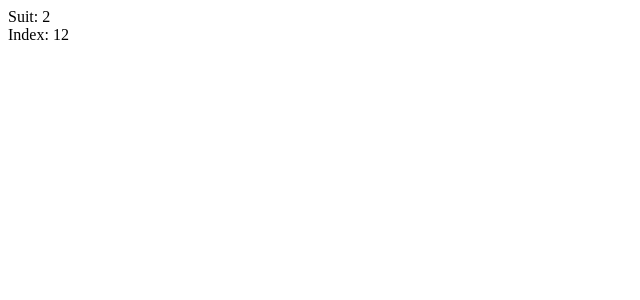
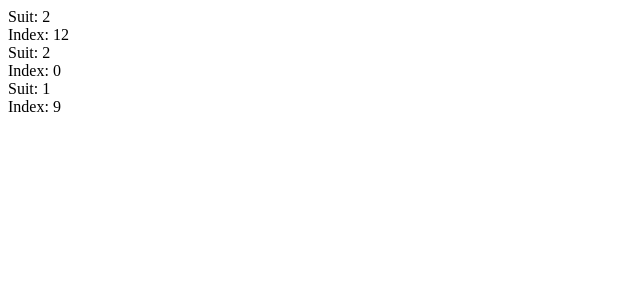
Before and after one commit to mika-lindell/blackjack, a React app: page / in a window 1280 px wide. Shown: the top 300 px of the page, without its empty margins (0-640 px from the left). Built offline with nearby package versions, Linux system fonts and the light colour scheme.

Commit message:
Draw cards to hand and render the hand

```diff
--- a/src/app/app.component.jsx
+++ b/src/app/app.component.jsx
@@ -1,11 +1,10 @@
 import React from 'react';
 import {render} from 'react-dom';
 
-import CardComponent from '../card/card.component.jsx';
+import HandComponent from '../hand/hand.component.jsx';
 
 import Deck from '../deck/deck.jsx';
-import Card from '../card/card.jsx';
-
+import Hand from '../hand/hand.jsx';
 
 import './app.component.scss';
 
@@ -16,26 +15,34 @@ class AppComponent extends React.Component {
     this.state = {
       deck: new Deck(),
       hands: {
-        player: null,
-        dealer: null,
+        player: new Hand(),
+        dealer: new Hand(),
       }
     }
+
   }
 
-  renderCard(card){
-    return(
-        <CardComponent suit={card.suit} index={card.index} />
-      );
+  drawFrom(deck, toHand){
+    toHand.hit(deck.draw());
+  }
+
+  renderHand(hand){
+    return (
+      <HandComponent hand={hand} />
+    );
   }
 
   render() {
 
     this.state.deck.collectAndShuffle();
 
-    const card = this.state.deck.draw();
+    this.drawFrom(this.state.deck, this.state.hands.player);
+    this.drawFrom(this.state.deck, this.state.hands.player);
+    this.drawFrom(this.state.deck, this.state.hands.player);
+
     return (
       <div>
-        {this.renderCard(card)}
+        {this.renderHand(this.state.hands.player)}
       </div>
     );
   }
--- /dev/null
+++ b/src/hand/hand.component.jsx
@@ -0,0 +1,28 @@
+import React from 'react';
+
+import CardComponent from '../card/card.component.jsx';
+
+import Card from '../card/card.jsx';
+
+
+class HandComponent extends React.Component {
+
+  constructor(props){
+    super(props);
+  }
+
+
+  render() {
+
+    return (
+      <div>
+      {this.props.hand.cards.map((value, i)=>
+        <CardComponent key={i} suit={value.suit} index={value.index} />
+      )}
+      </div>
+    );
+
+  }
+}
+
+export default HandComponent;
--- a/src/hand/hand.jsx
+++ b/src/hand/hand.jsx
@@ -0,0 +1,13 @@
+class Hand {
+
+  constructor(){
+    this.cards = Array();
+  }
+
+  hit(card){
+    this.cards.push(card);
+  }
+
+}
+
+export default Hand;
```
